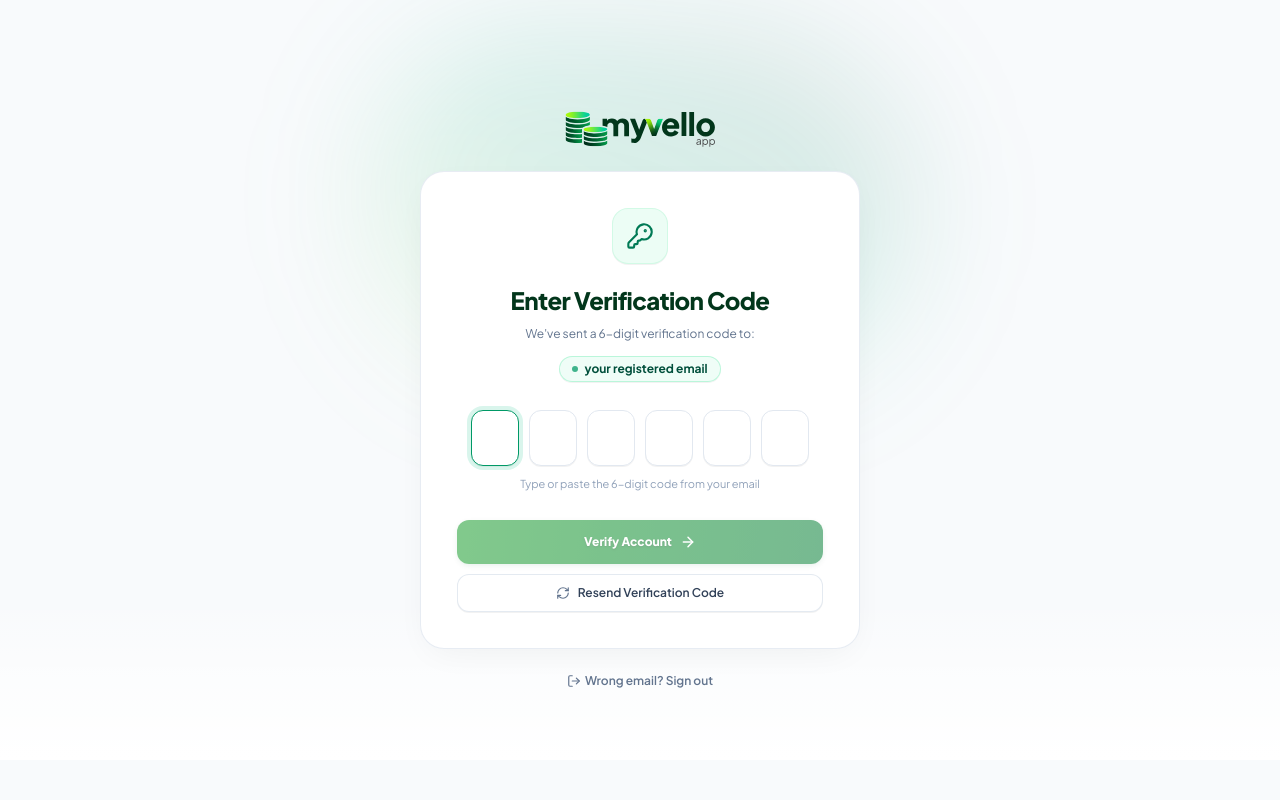
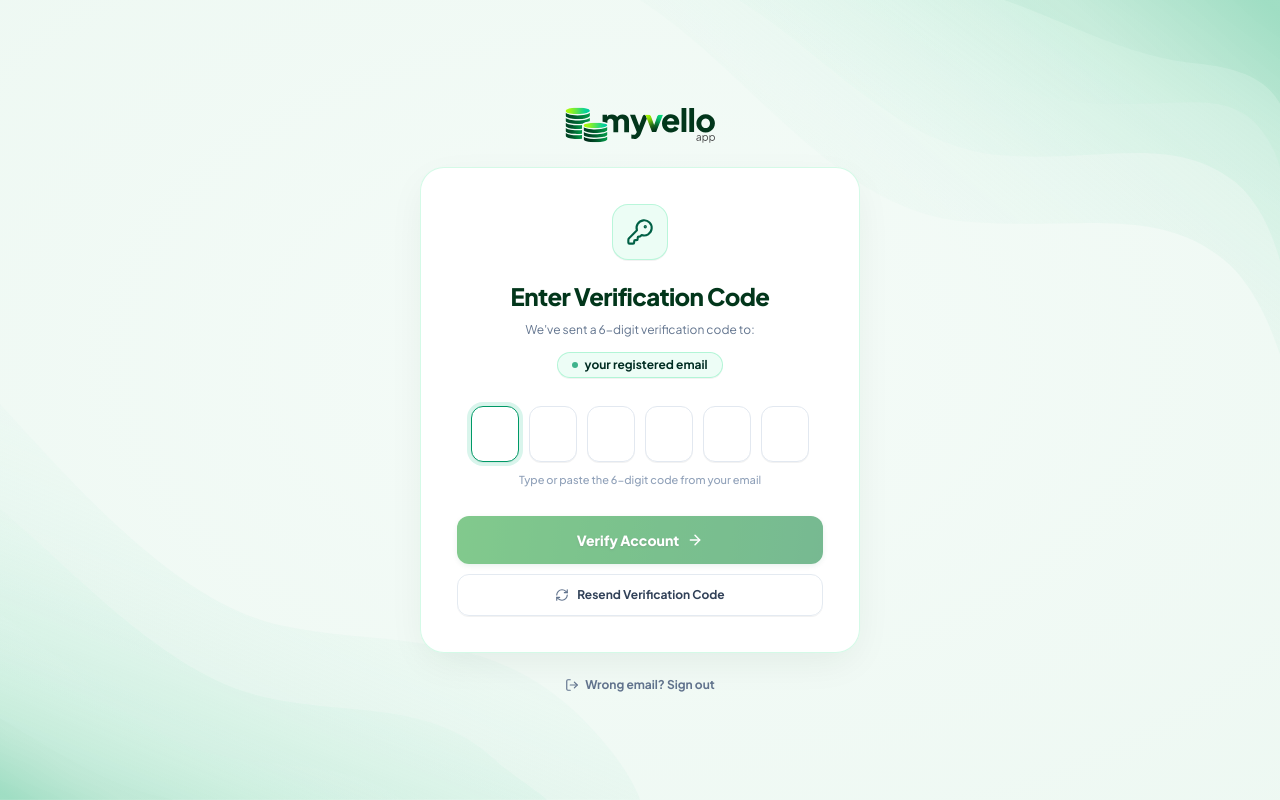
Before and after one commit to myvelloapp/myvello-frontend, a Next.js app: page /verify-email in a window 1280 px wide. Built offline with nearby package versions, Linux system fonts and the light colour scheme; no server answers.

Commit message:
style(auth): apply brand theme and wave background to verify-email page

```diff
--- a/src/app/(auth)/verify-email/page.tsx
+++ b/src/app/(auth)/verify-email/page.tsx
@@ -3,7 +3,6 @@
 import React, { useState, useRef, useEffect, useCallback } from "react";
 import { useRouter } from "next/navigation";
 import {
-  Mail,
   CheckCircle2,
   ArrowRight,
   RefreshCw,
@@ -14,6 +13,7 @@ import {
 import { useAuth } from "@/modules/authentication/AuthContext";
 import { authService } from "@/services/authService";
 import { BrandLogo } from "@/components/common/BrandLogo";
+import { AppWaveBackground } from "@/components/layout/AppWaveBackground";
 import { cn } from "@/lib/utils";
 
 export default function VerifyEmailPage() {
@@ -202,12 +202,12 @@ export default function VerifyEmailPage() {
   const isOtpComplete = otp.every((digit) => digit.length === 1);
 
   return (
-    <div className="min-h-screen w-full flex items-center justify-center p-4 sm:p-6 bg-[#F8FAFC] relative overflow-hidden select-none">
-      {/* Subtle Aurora Ambient Glow */}
-      <div className="absolute inset-0 pointer-events-none z-0">
-        <div className="absolute top-1/4 left-1/2 -translate-x-1/2 -translate-y-1/2 w-[550px] h-[350px] bg-gradient-to-tr from-[#b0fd01]/10 via-[#10b981]/15 to-[#02361b]/10 rounded-full blur-3xl" />
-        <div className="absolute bottom-10 inset-x-0 h-40 bg-gradient-to-t from-white via-white/60 to-transparent" />
-      </div>
+    <div className="min-h-screen min-h-dvh w-full flex items-center justify-center p-4 sm:p-6 bg-[#EDF8F2] relative overflow-hidden select-none">
+      {/* Mobile top accent gradient bar */}
+      <div className="sm:hidden fixed top-0 inset-x-0 h-1.5 bg-gradient-to-r from-[#b0fd01] via-[#10b981] to-[#02361b] z-50 pointer-events-none" />
+
+      {/* Pure Code Vector Organic Wave Background */}
+      <AppWaveBackground />
 
       <div className="relative z-10 w-full max-w-[440px] mx-auto space-y-6">
         {/* Official Brand Logo */}
@@ -216,15 +216,15 @@ export default function VerifyEmailPage() {
         </div>
 
         {/* Minimal Main Card */}
-        <div className="bg-white rounded-3xl border border-slate-200/80 p-7 sm:p-9 shadow-[0_10px_35px_-10px_rgba(15,23,42,0.06)] text-center relative overflow-hidden space-y-6 backdrop-blur-sm">
+        <div className="bg-white/95 backdrop-blur-md rounded-3xl border border-emerald-100/90 p-7 sm:p-9 shadow-[0_12px_40px_-8px_rgba(2,54,27,0.08)] text-center relative overflow-hidden space-y-6">
           {isVerified ? (
             /* Verified Success State */
             <div className="space-y-4 py-4 animate-in fade-in zoom-in-95 duration-200">
-              <div className="w-16 h-16 rounded-2xl bg-emerald-50 border border-emerald-100 text-emerald-600 flex items-center justify-center mx-auto shadow-2xs">
+              <div className="w-16 h-16 rounded-2xl bg-emerald-50 border border-emerald-200/80 text-emerald-700 flex items-center justify-center mx-auto shadow-2xs">
                 <CheckCircle2 className="w-9 h-9 stroke-[2.2]" />
               </div>
               <div className="space-y-1.5">
-                <h2 className="text-xl font-black text-slate-900 tracking-tight">
+                <h2 className="text-xl font-black text-[#02361B] tracking-tight">
                   Email Verified!
                 </h2>
                 <p className="text-xs text-slate-500 leading-relaxed max-w-xs mx-auto">
@@ -236,8 +236,8 @@ export default function VerifyEmailPage() {
           ) : (
             /* Unverified OTP Form State */
             <form onSubmit={handleSubmit} className="space-y-5">
-              {/* Minimal Key / Mail Icon */}
-              <div className="w-14 h-14 rounded-2xl bg-emerald-50 border border-emerald-100/90 flex items-center justify-center text-emerald-700 mx-auto shadow-2xs">
+              {/* Minimal Key Icon */}
+              <div className="w-14 h-14 rounded-2xl bg-emerald-50 border border-emerald-200/70 flex items-center justify-center text-emerald-800 mx-auto shadow-2xs">
                 <KeyRound className="w-7 h-7 stroke-[1.8]" />
               </div>
 
@@ -250,7 +250,7 @@ export default function VerifyEmailPage() {
                   We&apos;ve sent a 6-digit verification code to:
                 </p>
                 <div className="pt-0.5">
-                  <span className="inline-flex items-center gap-1.5 px-3 py-1 rounded-full bg-emerald-50/80 border border-emerald-200/70 text-emerald-900 text-xs font-bold max-w-full truncate shadow-2xs">
+                  <span className="inline-flex items-center gap-1.5 px-3.5 py-1 rounded-full bg-emerald-50/90 border border-emerald-200/80 text-emerald-950 text-xs font-bold max-w-full truncate shadow-2xs">
                     <span className="w-1.5 h-1.5 rounded-full bg-emerald-600 animate-pulse shrink-0" />
                     <span className="truncate">{displayEmail}</span>
                   </span>
@@ -292,15 +292,15 @@ export default function VerifyEmailPage() {
                       className={cn(
                         "w-11 sm:w-12 h-13 sm:h-14 text-center text-xl sm:text-2xl font-black rounded-xl border transition-all shadow-2xs focus:outline-none touch-manipulation",
                         digit
-                          ? "border-emerald-500 bg-emerald-50/30 text-emerald-950 font-mono shadow-xs"
-                          : "border-slate-200 bg-white text-slate-800 hover:border-slate-300",
+                          ? "border-emerald-600 bg-emerald-50/40 text-[#02361B] font-mono shadow-xs ring-2 ring-emerald-500/20"
+                          : "border-slate-200 bg-white text-slate-800 hover:border-emerald-300",
                         "focus:border-emerald-600 focus:ring-4 focus:ring-emerald-500/15"
                       )}
                       aria-label={`Digit ${idx + 1}`}
                     />
                   ))}
                 </div>
-                <p className="text-[11px] text-slate-400 mt-2.5">
+                <p className="text-[11px] text-slate-400 mt-2.5 font-medium">
                   Type or paste the 6-digit code from your email
                 </p>
               </div>
@@ -310,7 +310,7 @@ export default function VerifyEmailPage() {
                 <button
                   type="submit"
                   disabled={!isOtpComplete || isVerifying}
-                  className="w-full h-11 rounded-xl btn-gradient-glow text-white text-xs font-bold shadow-md shadow-emerald-500/25 active:scale-[0.98] transition-all cursor-pointer flex items-center justify-center gap-2 disabled:opacity-60 disabled:cursor-not-allowed"
+                  className="w-full h-11.5 sm:h-12 rounded-xl btn-gradient-glow text-white text-xs sm:text-sm font-extrabold shadow-md shadow-emerald-500/25 active:scale-[0.98] transition-all cursor-pointer flex items-center justify-center gap-2 disabled:opacity-50 disabled:cursor-not-allowed touch-manipulation"
                 >
                   {isVerifying ? (
                     <>
@@ -329,7 +329,7 @@ export default function VerifyEmailPage() {
                   type="button"
                   disabled={cooldown > 0 || isResending}
                   onClick={handleResend}
-                  className="w-full h-9.5 rounded-xl border border-slate-200/90 bg-white hover:bg-slate-50 text-slate-700 text-xs font-semibold shadow-2xs active:scale-[0.98] transition-all cursor-pointer flex items-center justify-center gap-2 disabled:opacity-50 disabled:cursor-not-allowed"
+                  className="w-full h-10 sm:h-10.5 rounded-xl border border-slate-200/90 hover:border-emerald-300 hover:bg-emerald-50/50 text-slate-700 hover:text-emerald-900 text-xs font-bold shadow-2xs active:scale-[0.98] transition-all cursor-pointer flex items-center justify-center gap-2 disabled:opacity-50 disabled:cursor-not-allowed"
                 >
                   <RefreshCw
                     className={cn(
@@ -355,7 +355,7 @@ export default function VerifyEmailPage() {
           <button
             type="button"
             onClick={handleLogout}
-            className="text-slate-500 hover:text-slate-800 font-semibold transition-colors inline-flex items-center gap-1 cursor-pointer"
+            className="text-slate-500 hover:text-[#02361B] font-bold transition-colors inline-flex items-center gap-1.5 cursor-pointer"
           >
             <LogOut className="w-3.5 h-3.5" />
             <span>Wrong email? Sign out</span>
```
